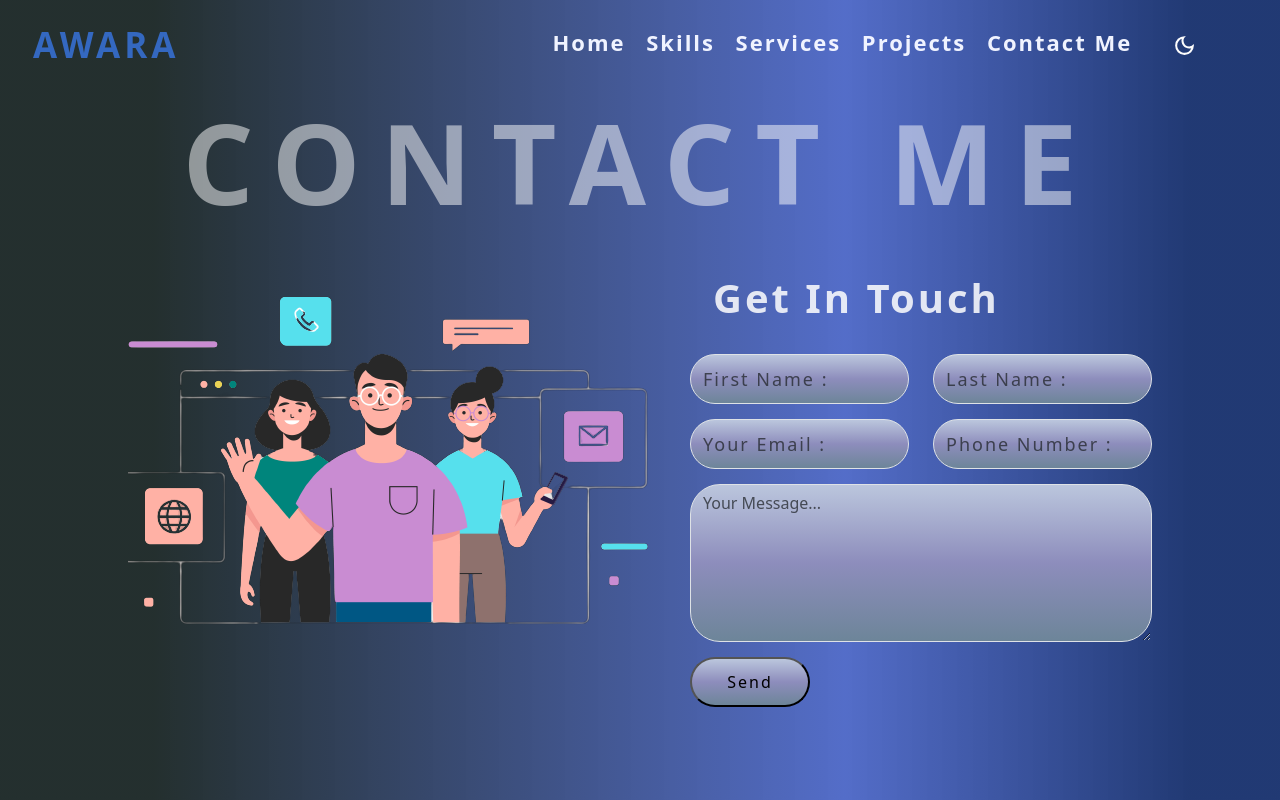
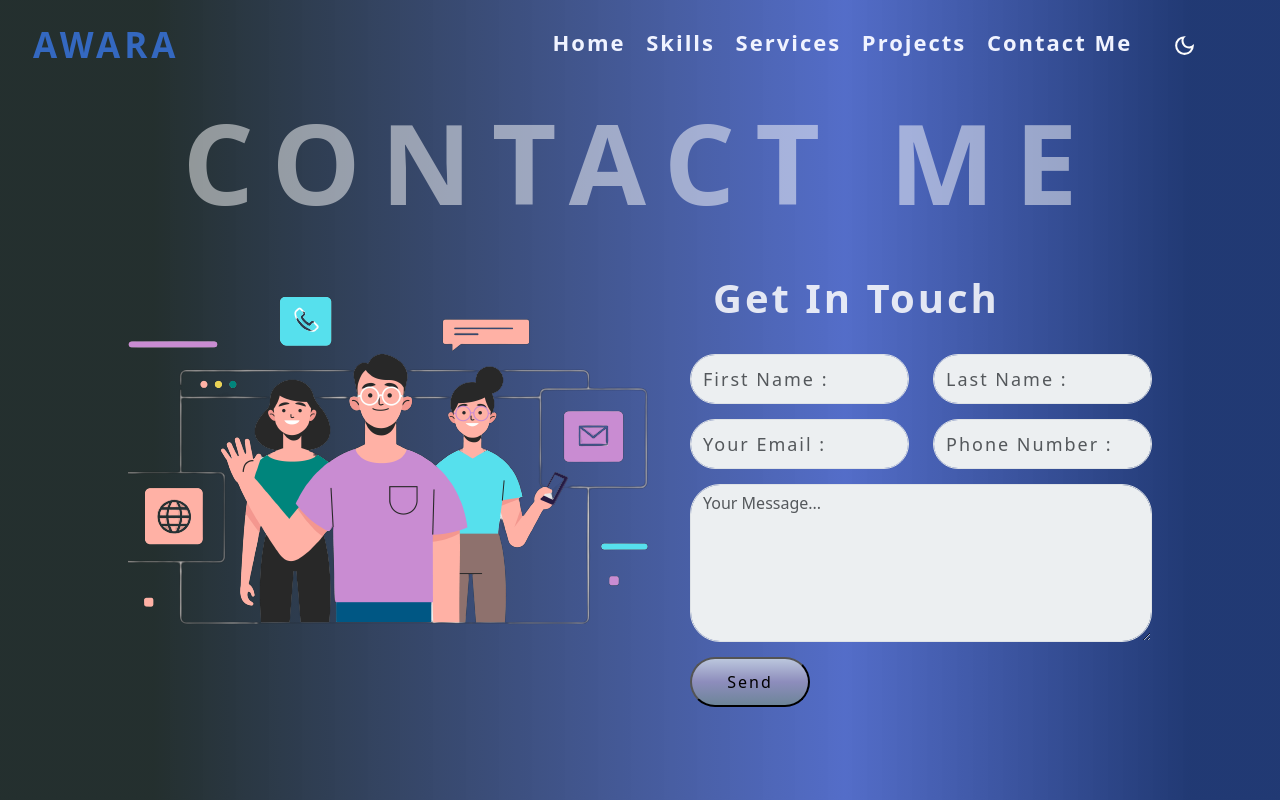
Before and after one commit to Mohamed-A-Awara/portofilo-3wara, a React (Vite) app: page /contact in a window 1280 px wide. Built offline with nearby package versions, Linux system fonts and the light colour scheme.

Commit message:
version 5 Edit

```diff
--- a/src/Styles/Contact.style.css
+++ b/src/Styles/Contact.style.css
@@ -36,14 +36,16 @@
 .form-data .input-data{
     border-radius: 30px;
     height: 50px;
-    background: -webkit-linear-gradient(top,rgb(187, 198, 221),rgb(141, 141, 188),rgb(109, 133, 153));
+    /* background: -webkit-linear-gradient(top,rgb(187, 198, 221),rgb(141, 141, 188),rgb(109, 133, 153)); */
+    background-color: #eceff1;
     font-size: 18px;
     letter-spacing: 2px;
     transition: 0.5s ease-in-out;
 }
 .form-data .msg-input{
     border-radius: 30px;
-    background: -webkit-linear-gradient(top,rgb(187, 198, 221),rgb(141, 141, 188),rgb(109, 133, 153));
+    /* background: -webkit-linear-gradient(top,rgb(187, 198, 221),rgb(141, 141, 188),rgb(109, 133, 153)); */
+    background-color: #eceff1;
 
 }
 
@@ -52,6 +54,8 @@
     height: 50px;
     border-radius: 35px;
     background: -webkit-linear-gradient(top,rgb(187, 198, 221),rgb(141, 141, 188),rgb(109, 133, 153));
+    /* background: linear-gradient(180deg, rgba(190, 186, 186, 1) 0%, rgba(109, 110, 111, 1) 52%, rgba(42, 42, 42, 1) 100%); */
+    /* background-color: #eceff1; */
     text-align: center;
     letter-spacing: 2px;
     font-weight: 500;
```
